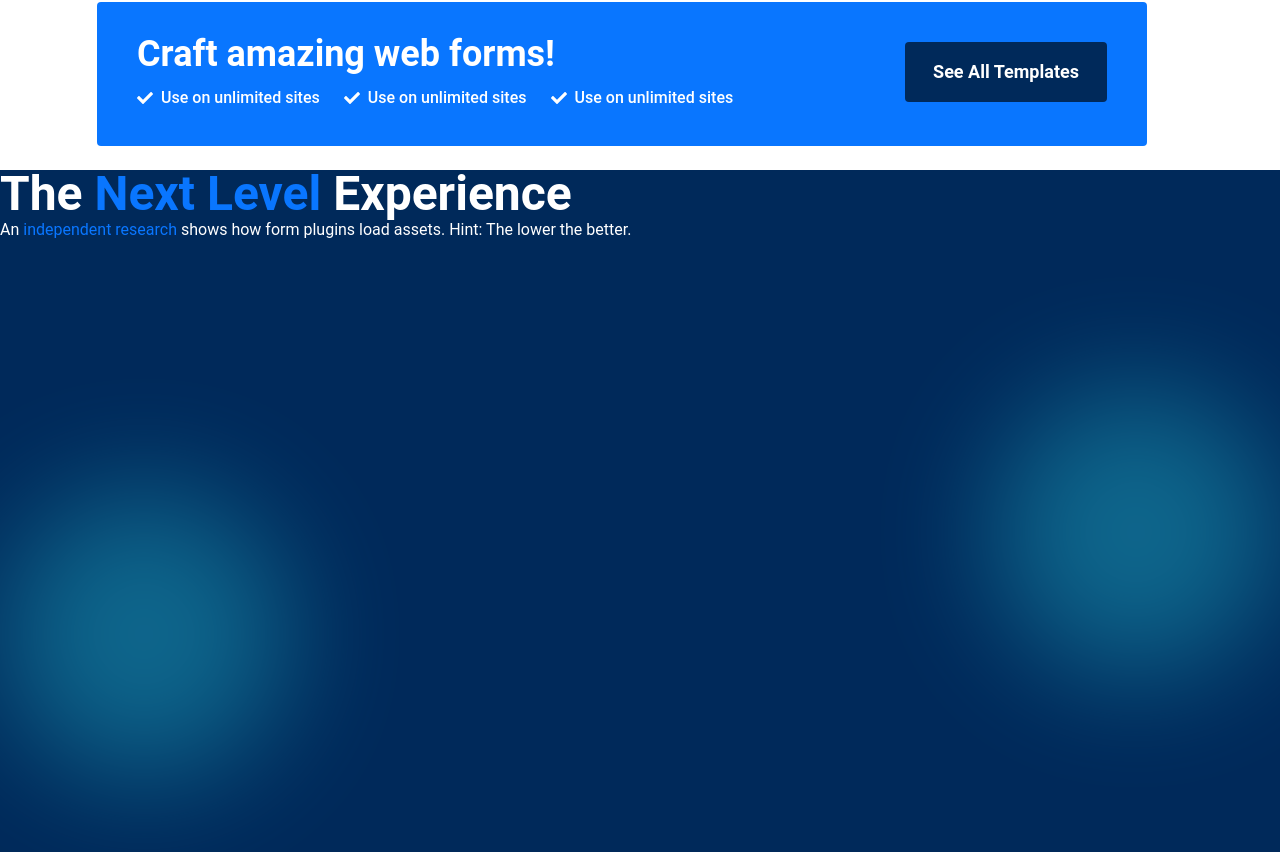
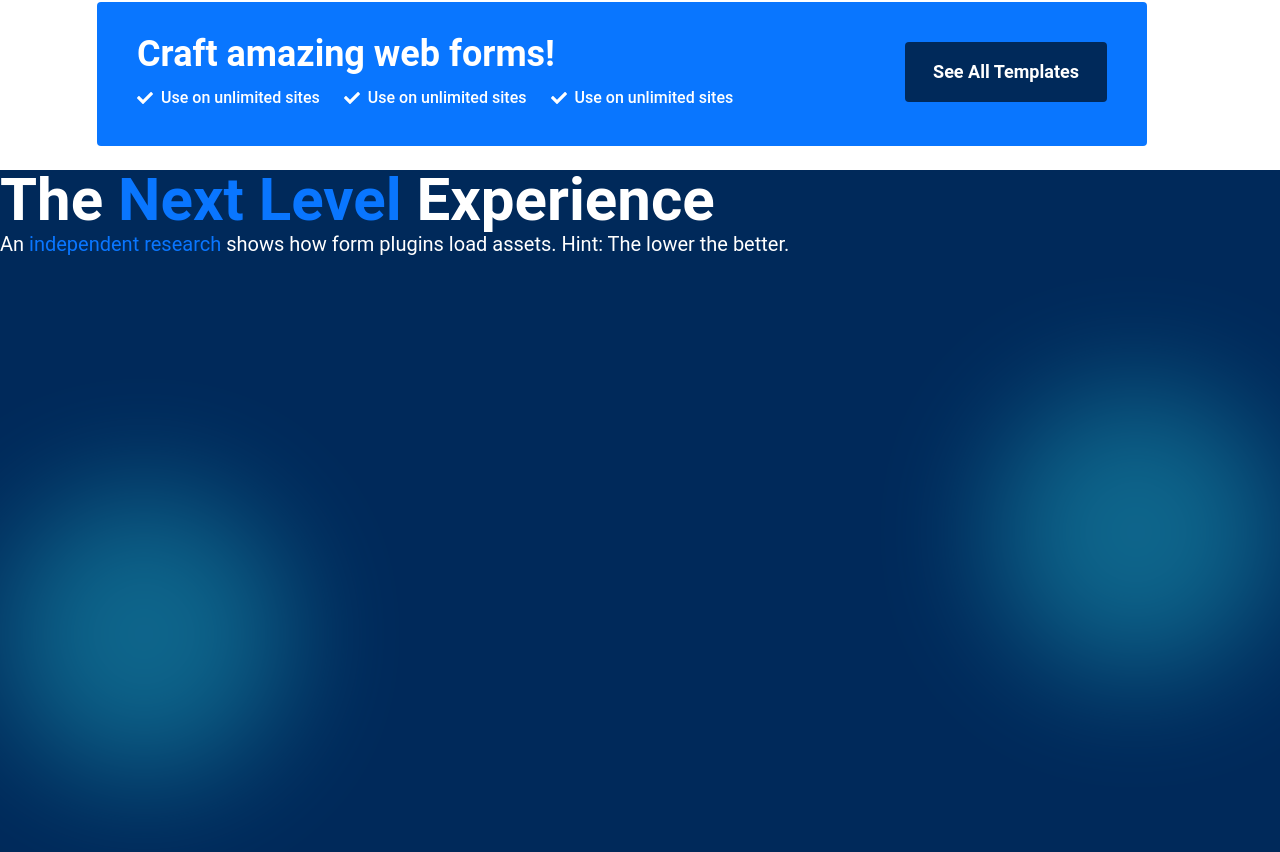
Before and after one commit to ronobir84/fluent-forms, a React (Vite) app: page / in a window 1280 px wide. Shown: the part 3689-4541 px from the top of the page. Built offline with nearby package versions, Linux system fonts and the light colour scheme.

Commit message:
this import icon

```diff
--- a/src/Pages/HomePage/NextLevel/NextLevel.jsx
+++ b/src/Pages/HomePage/NextLevel/NextLevel.jsx
@@ -1,4 +1,6 @@
-
+import { FaMoneyCheck, FaUserGroup } from "react-icons/fa6";
+import { BsBookmarkCheckFill } from "react-icons/bs";
+ import gallery from "../../../assets/image/galler.png"
 const NextLevel = () => {
     return (
         <div>
@@ -11,8 +13,12 @@ const NextLevel = () => {
                 </div>
                 <div>
                     <div>
-                        <h1 className="text-5xl font-bold text-white">The <span className="text-[#0976FF]">Next Level</span> Experience</h1>
-                        <p className="text-white text-base font-normal">An <span className="text-[#0976FF]">independent research</span> shows how form plugins load assets. Hint: The lower the better.</p>
+                        <h1 className="text-6xl font-bold text-white">The <span className="text-[#0976FF]">Next Level</span> Experience</h1>
+                        <p className="text-white text-xl font-normal">An <span className="text-[#0976FF]">independent research</span> shows how form plugins load assets. Hint: The lower the better.</p>
+                    </div>
+
+                    <div>
+
                     </div>
                 </div>
 
```
Also changed, not shown: src/assets/image/galler.png (added).
